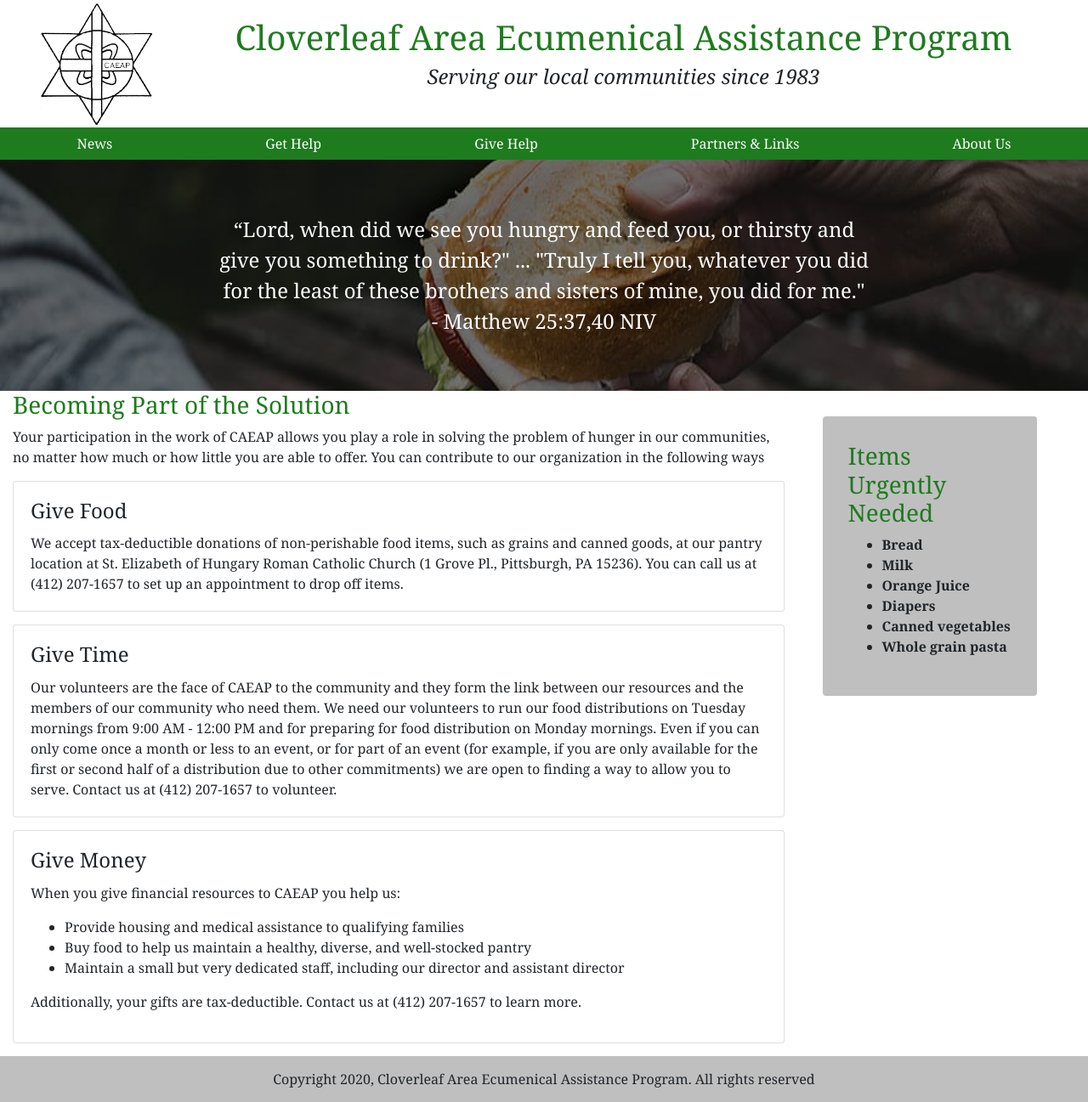
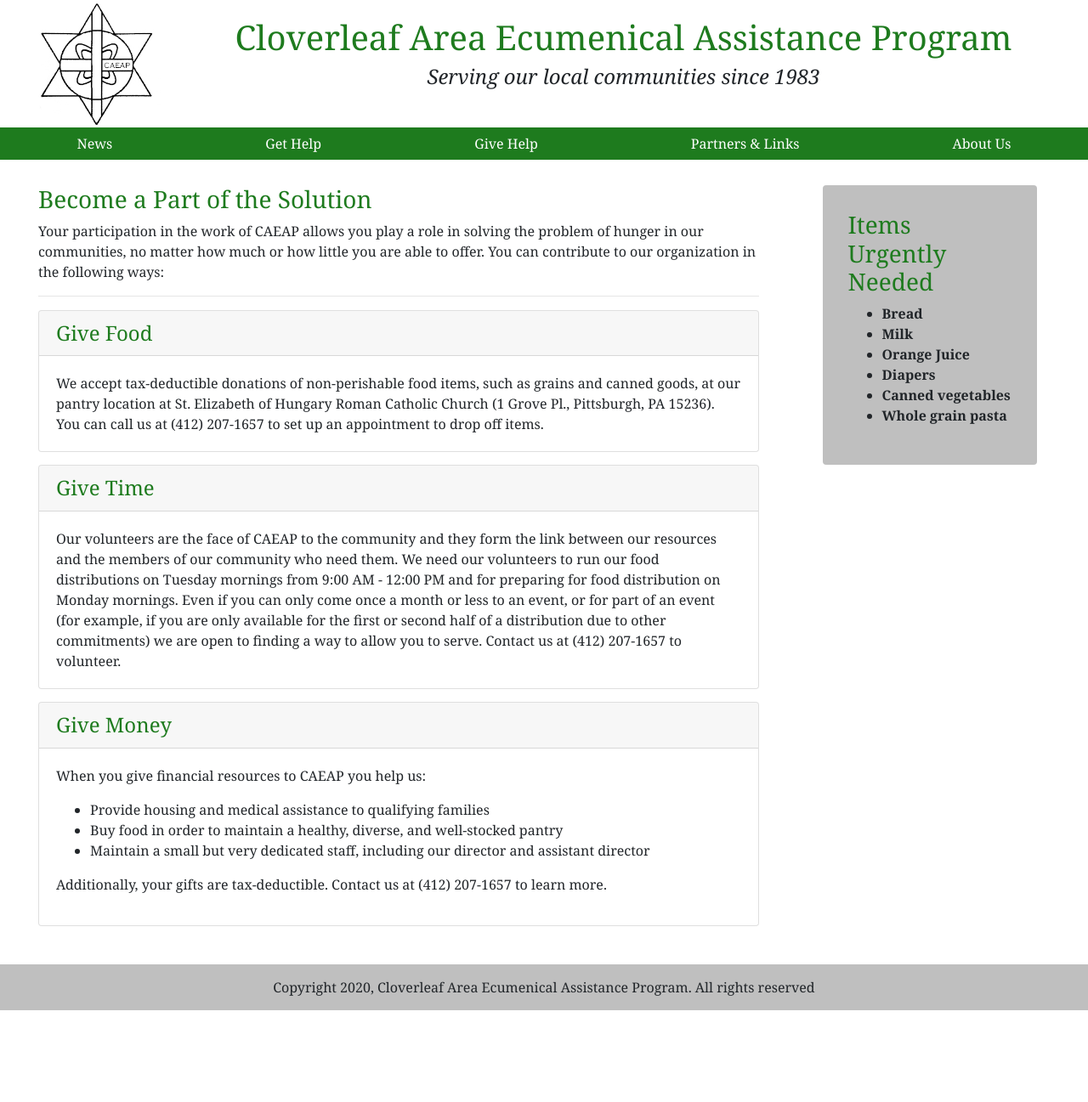
Before and after one commit to Cloverleaf-Food-Bank/cloverleaf-food-bank.github.io, a Jekyll site: the page built from givehelp.html, in a window 1280 px wide. Shown: the whole page at 85% size. Built offline with Jekyll 4.4.1, drawn with Linux system fonts in a browser that asks for light colours; after the commit the page ends 1189 px from its top, so only the background shows below that.

Commit message:
Updated layout of givehelp page

```diff
--- a/givehelp.html
+++ b/givehelp.html
@@ -4,12 +4,12 @@
 permalink: givehelp
 ---
 
-<div id="quote-container" class="d-flex justify-content-center align-items-center" style="width: 100%; height: 100%; background: linear-gradient( rgba(0, 0, 0, 0.5), rgba(0, 0, 0, 0.5) ), url('sharing-bread-crpd1.jpg'); background-repeat: no-repeat; background-position: center center; background-size: cover">
+<!--<div id="quote-container" class="d-flex justify-content-center align-items-center" style="width: 100%; height: 100%; background: linear-gradient( rgba(0, 0, 0, 0.5), rgba(0, 0, 0, 0.5) ), url('sharing-bread-crpd1.jpg'); background-repeat: no-repeat; background-position: center center; background-size: cover">
   <div id="matthew-quote" style="color: white; font-size: 150%; background-color: transparent; text-align: center; margin: 5% 20% 5% 20%;">
      “Lord, when did we see you hungry and feed you, or thirsty and give you something to drink?" ... "Truly I tell you,
       whatever you did for the least of these brothers and sisters of mine, you did for me." - Matthew 25:37,40 NIV
   </div>
-</div>
+</div>-->
 <section class="row container-fluid" id="section-container">
   <div class="col-md-3" style="padding: 30px; background-color: white">
     <div class="rounded" style="background-color: #bfbfbf; padding: 15px">
@@ -24,16 +24,17 @@
     </div>
   </div>
   <div class="order-sm-first col-md-9">
-    <div style="width: 100%; background-color: white">
+    <div style="width: 100%; background-color: white; padding: 30px">
     <!--<div style="margin: 30px 10%; padding: 30px; background-color: white">-->
-      <h3 style="color: #1e7b1e">Becoming Part of the Solution</h3>
+      <h3 style="color: #1e7b1e">Become a Part of the Solution</h3>
       <p>Your participation in the work of CAEAP allows you play a role in solving the problem
         of hunger in our communities, no matter how much or how little you are able to offer.
-        You can contribute to our organization in the following ways
+        You can contribute to our organization in the following ways:
       </p>
+      <hr/>
       <div class="card" style="margin-top: 15px; margin-bottom: 15px">
+        <div class="card-header h4" style="color: #1e7b1e">Give Food</div>
         <div class="card-body">
-          <h4 class="card-title">Give Food</h4>
           <p class="card-text">We accept tax-deductible donations of non-perishable food items, such as grains and canned goods, at our
             pantry location at St. Elizabeth of Hungary Roman Catholic Church (1 Grove Pl., Pittsburgh, PA 15236).
             You can call us at (412) 207-1657 to set up an appointment to drop off items.
@@ -41,8 +42,8 @@
         </div>
       </div>
       <div class="card" style="margin-top: 15px; margin-bottom: 15px">
+        <div class="card-header h4" style="color: #1e7b1e">Give Time</div>
         <div class="card-body">
-          <h4 class="card-title">Give Time</h4>
           <p class="card-text">Our volunteers are the face of CAEAP to the community and they form the link between our resources
             and the members of our community who need them. We need our volunteers to run our
             food distributions on Tuesday mornings from 9:00 AM - 12:00 PM and for preparing for food distribution
@@ -53,13 +54,13 @@
         </div>
       </div>
       <div class="card" style="margin-top: 15px; margin-bottom: 15px">
+        <div class="card-header card-title h4" style="color: #1e7b1e">Give Money</div>
         <div class="card-body">
-          <h4 class="card-title">Give Money</h4>
           <div class="card-text">
             <p>When you give financial resources to CAEAP you help us:</p>
             <ul>
               <li>Provide housing and medical assistance to qualifying families</li>
-              <li>Buy food to help us maintain a healthy, diverse, and well-stocked pantry</li>
+              <li>Buy food in order to maintain a healthy, diverse, and well-stocked pantry</li>
               <li>Maintain a small but very dedicated staff, including our director and assistant director</li>
             </ul>
             <p>Additionally, your gifts are tax-deductible. Contact us at (412) 207-1657 to learn more.</p>
```
